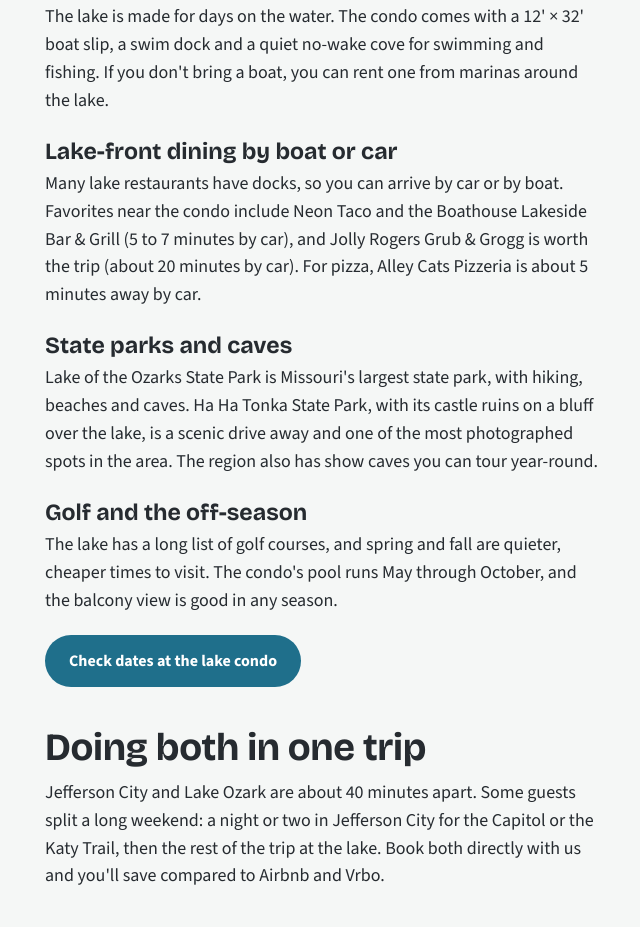
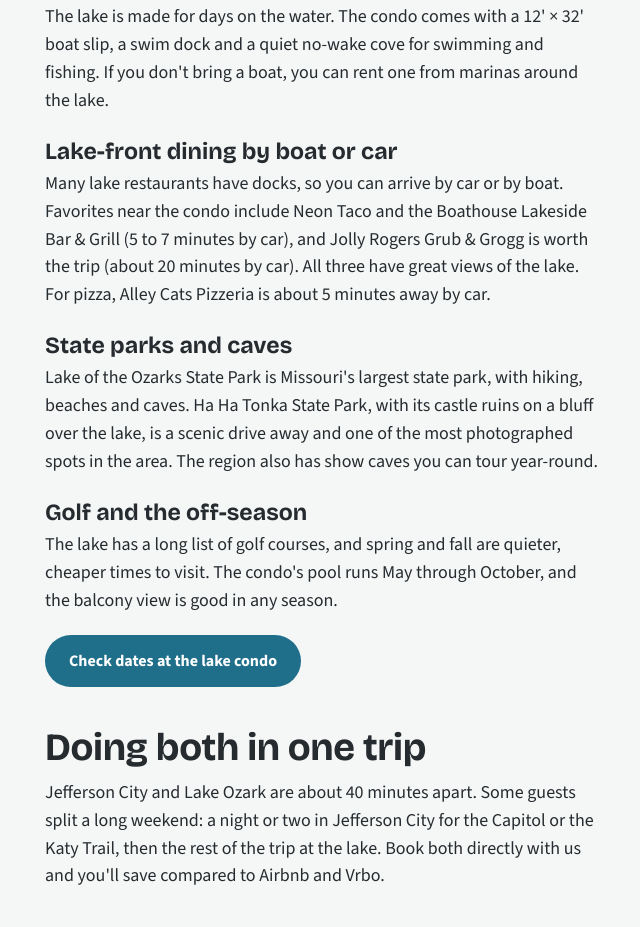
Before and after one commit to zjpproperties/zjpproperties-site, a plain HTML site: page jefferson-city-lake-of-the-ozarks-guide.html in a window 1280 px wide. Shown: the part 1881-2808 px from the top of the page, without its empty margins (39-679 px from the left). Drawn offline with nearby package versions, Linux system fonts and the light colour scheme.

Commit message:
Guide: note lake views at dock restaurants
Co-Authored-By: Claude Opus 5.5 <noreply@anthropic.com>
Claude-Session: https://claude.ai/code/session_0164WnZBCCBhqfnZ1mpMQ6R6

```diff
--- a/jefferson-city-lake-of-the-ozarks-guide.html
+++ b/jefferson-city-lake-of-the-ozarks-guide.html
@@ -122,7 +122,7 @@
     <h3>Boating, swimming and fishing</h3>
     <p>The lake is made for days on the water. The condo comes with a 12' × 32' boat slip, a swim dock and a quiet no-wake cove for swimming and fishing. If you don't bring a boat, you can rent one from marinas around the lake.</p>
     <h3>Lake-front dining by boat or car</h3>
-    <p>Many lake restaurants have docks, so you can arrive by car or by boat. Favorites near the condo include Neon Taco and the Boathouse Lakeside Bar &amp; Grill (5 to 7 minutes by car), and Jolly Rogers Grub &amp; Grogg is worth the trip (about 20 minutes by car). For pizza, Alley Cats Pizzeria is about 5 minutes away by car.</p>
+    <p>Many lake restaurants have docks, so you can arrive by car or by boat. Favorites near the condo include Neon Taco and the Boathouse Lakeside Bar &amp; Grill (5 to 7 minutes by car), and Jolly Rogers Grub &amp; Grogg is worth the trip (about 20 minutes by car). All three have great views of the lake. For pizza, Alley Cats Pizzeria is about 5 minutes away by car.</p>
     <h3>State parks and caves</h3>
     <p>Lake of the Ozarks State Park is Missouri's largest state park, with hiking, beaches and caves. Ha Ha Tonka State Park, with its castle ruins on a bluff over the lake, is a scenic drive away and one of the most photographed spots in the area. The region also has show caves you can tour year-round.</p>
     <h3>Golf and the off-season</h3>
```
